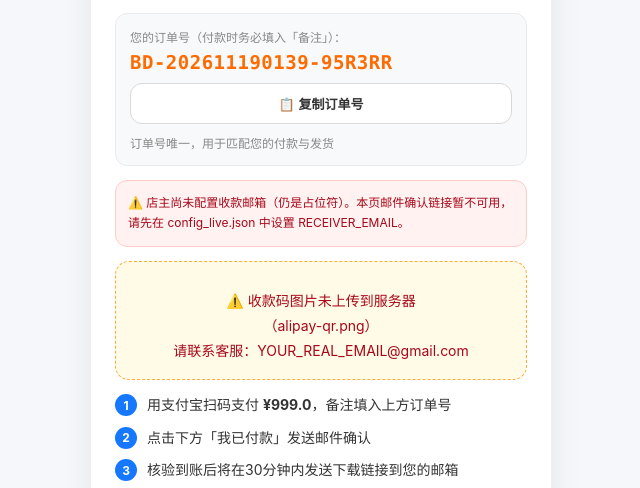
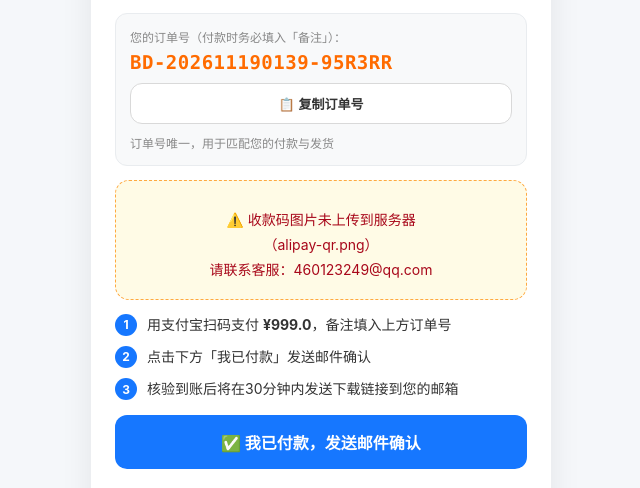
Before and after one commit to breezesamuel/geo-audit, a plain HTML site: page data/shop/pay_pro_uscc.html in a window 1280 px wide. Shown: the part 296-784 px from the top of the page, without its empty margins (319-959 px from the left). Drawn offline with Linux system fonts and the light colour scheme.

Commit message:
upload USCC database payment page

```diff
--- a/data/shop/pay_pro_uscc.html
+++ b/data/shop/pay_pro_uscc.html
@@ -54,7 +54,7 @@ h1{font-size:20px;color:#1a1a1a;margin-top:8px}
     <div class="order-hint">订单号唯一，用于匹配您的付款与发货</div>
   </div>
 
-<div class="warn">⚠️ 店主尚未配置收款邮箱（仍是占位符）。本页邮件确认链接暂不可用，请先在 config_live.json 中设置 RECEIVER_EMAIL。</div>
+
 
   <div class="qr" id="qrBox">
     <img id="qrImg" alt="支付宝收钱码" src="alipay-qr.png" />
@@ -71,7 +71,7 @@ h1{font-size:20px;color:#1a1a1a;margin-top:8px}
 
   <div class="footer">
     丙大山数据资产平台<br/>
-    联系邮箱：<a href="mailto:YOUR_REAL_EMAIL@gmail.com" id="mailLink">YOUR_REAL_EMAIL@gmail.com</a>
+    联系邮箱：<a href="mailto:460123249@qq.com" id="mailLink">460123249@qq.com</a>
   </div>
 </div>
 
@@ -80,7 +80,7 @@ h1{font-size:20px;color:#1a1a1a;margin-top:8px}
   var product = "pro_uscc";
   var name = "USCC企业数据库";
   var price = "999.0";
-  var email = "YOUR_REAL_EMAIL@gmail.com";
+  var email = "460123249@qq.com";
   var KEY = "bd_order_" + product;
 
   function pad(n){ return n < 10 ? "0" + n : "" + n; }
```
